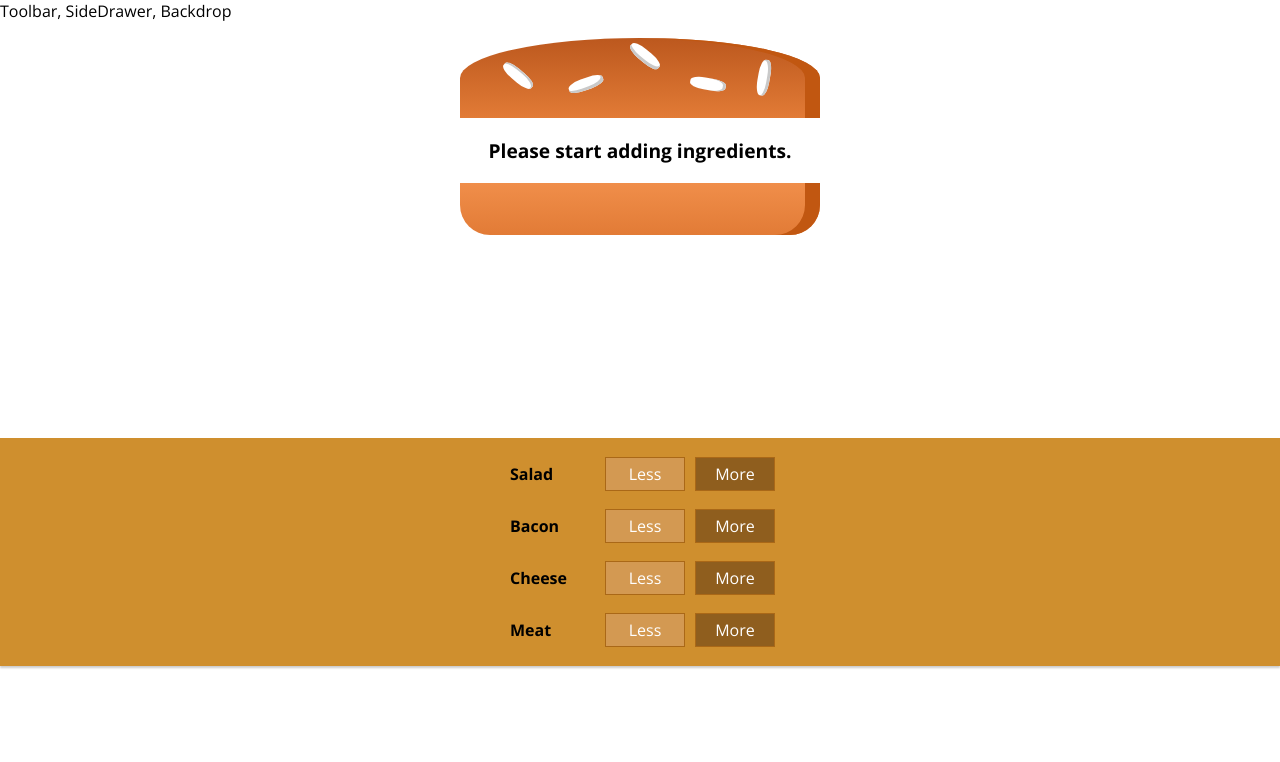
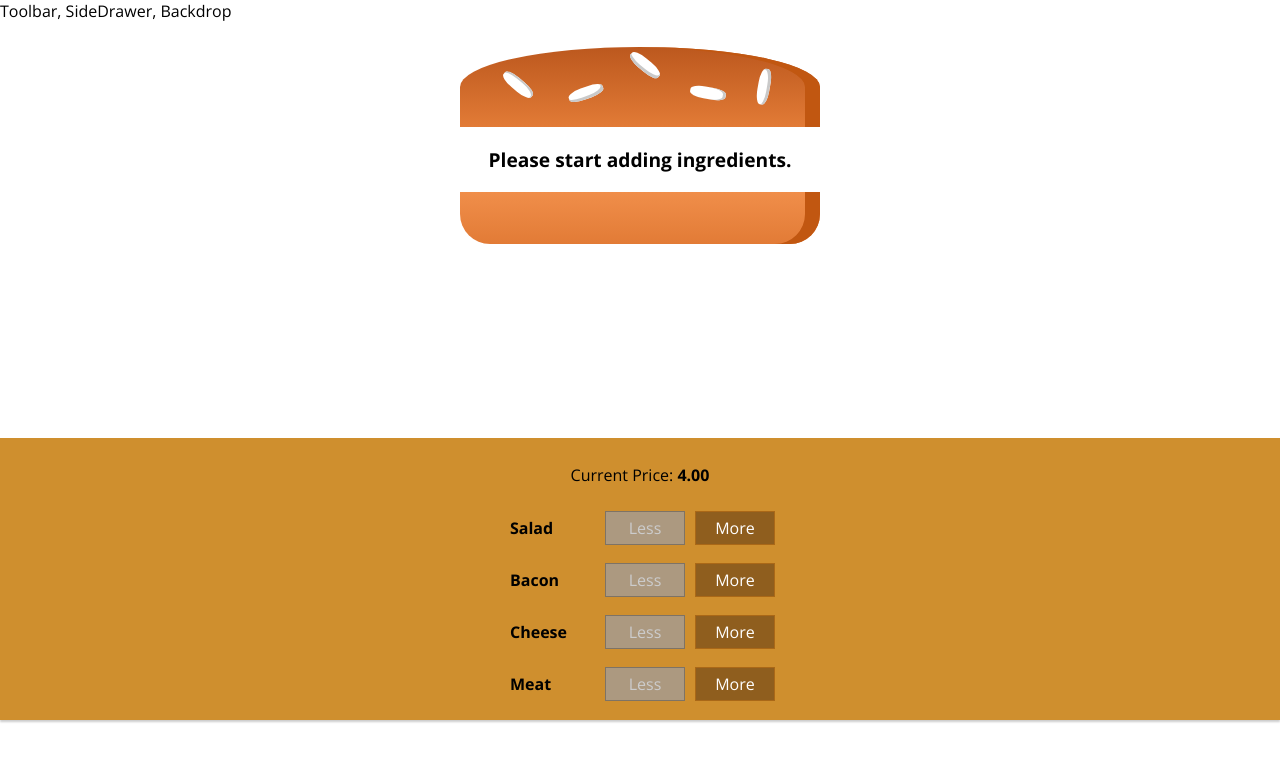
Before and after one commit to aakashthapa001/myburger, a React app: page / in a window 1280 px wide. Shown: the top 762 px of the page. Built offline with nearby package versions, Linux system fonts and the light colour scheme.

Commit message:
Added functionality to 'Add' and 'Remove' ingredients and also displaying the total price

```diff
--- a/src/components/Burger/BuildControls/BuildControl/BuildControl.js
+++ b/src/components/Burger/BuildControls/BuildControl/BuildControl.js
@@ -5,8 +5,17 @@ import classes from './BuildControl.scss';
 const buildControl = (props) => (
   <div className={classes.BuildControl}>
     <div className={classes.Label}>{props.label}</div>
-    <button className={classes.Less}>Less</button>
-    <button className={classes.More}>More</button>
+    <button
+      className={classes.Less}
+      onClick={props.removed}
+      disabled={props.disabled}>
+      Less
+    </button>
+    <button
+      className={classes.More}
+      onClick={props.added}>
+      More
+    </button>
   </div>
 );
 
--- a/src/components/Burger/BuildControls/BuildControls.js
+++ b/src/components/Burger/BuildControls/BuildControls.js
@@ -1,5 +1,4 @@
 import React from 'react';
-
 
 import classes from './BuildControls.scss';
 import BuildControl from './BuildControl/BuildControl';
@@ -14,9 +13,16 @@ const controls = [
 
 const buildControls = (props) => (
   <div className={classes.BuildControls}>
+    <p>Current Price: <strong>{props.price.toFixed(2)}</strong></p>
     {
       controls.map(ctrl => {
-        return <BuildControl key={ctrl.label} label={ctrl.label} />
+        return <BuildControl
+          key={ctrl.label}
+          label={ctrl.label}
+          added={() => props.ingredientAdded(ctrl.type)}
+          removed={() => props.ingredientRemoved(ctrl.type)}
+          disabled={props.disabled[ctrl.type]}
+        />
       })
     }
   </div>
--- a/src/components/Burger/Burger.scss
+++ b/src/components/Burger/Burger.scss
@@ -1,7 +1,8 @@
 .Burger {
   width: 100%;
   margin: auto;
-  height: 250px; // overflow: scroll;
+  height: 250px;
+  overflow-y: scroll;
   text-align: center;
   font-weight: 700;
   font-size: 1.2rem;
--- a/src/containers/BurgerBuilder/BurgerBuilder.js
+++ b/src/containers/BurgerBuilder/BurgerBuilder.js
@@ -3,6 +3,13 @@ import AuxWrapper from '../../hoc/AuxWrapper';
 
 import Burger from '../../components/Burger/Burger';
 import BuildControls from '../../components/Burger/BuildControls/BuildControls';
+
+const INGREDIENT_PRICES = {
+  salad: 0.5,
+  cheese: 0.4,
+  meat: 1.3,
+  bacon: 0.7
+};
 
 class BurgerBuilder extends Component {
   // constructor(props) {
@@ -17,14 +24,69 @@ class BurgerBuilder extends Component {
       bacon: 0,
       cheese: 0,
       meat: 0
-    }
+    },
+    totalPrice: 4
   }
 
+  addIngredientHandler = (type) => {
+    const oldCount = this.state.ingredients[type];
+    const updateCount = oldCount + 1;
+    const updatedIngredient = {
+      ...this.state.ingredients
+    };
+    updatedIngredient[type] = updateCount;
+
+    const priceAddition = INGREDIENT_PRICES[type];
+    const oldPrice = this.state.totalPrice;
+    const newPrice = oldPrice + priceAddition;
+
+    this.setState({
+      totalPrice: newPrice,
+      ingredients: updatedIngredient
+    });
+  };
+
+  removeIngredientHandler = (type) => {
+    const oldCount = this.state.ingredients[type];
+
+    if (oldCount <= 0) {
+      return;
+    }
+
+    const updateCount = oldCount - 1;
+    const updatedIngredient = {
+      ...this.state.ingredients
+    };
+    updatedIngredient[type] = updateCount;
+
+    const priceDeduction = INGREDIENT_PRICES[type];
+    const oldPrice = this.state.totalPrice;
+    const newPrice = oldPrice - priceDeduction;
+
+    this.setState({
+      totalPrice: newPrice,
+      ingredients: updatedIngredient
+    });
+  };
+
   render() {
+    const disableInfo = {
+      ...this.state.ingredients
+    };
+
+    for (let key in disableInfo) {
+      disableInfo[key] = disableInfo[key] <= 0;
+    }
+
     return (
       <AuxWrapper>
         <Burger ingredients={this.state.ingredients} />
-        <BuildControls />
+        <BuildControls
+          ingredientAdded={this.addIngredientHandler}
+          ingredientRemoved={this.removeIngredientHandler}
+          disabled={disableInfo}
+          price={this.state.totalPrice}
+        />
       </AuxWrapper>
     );
   }
```
